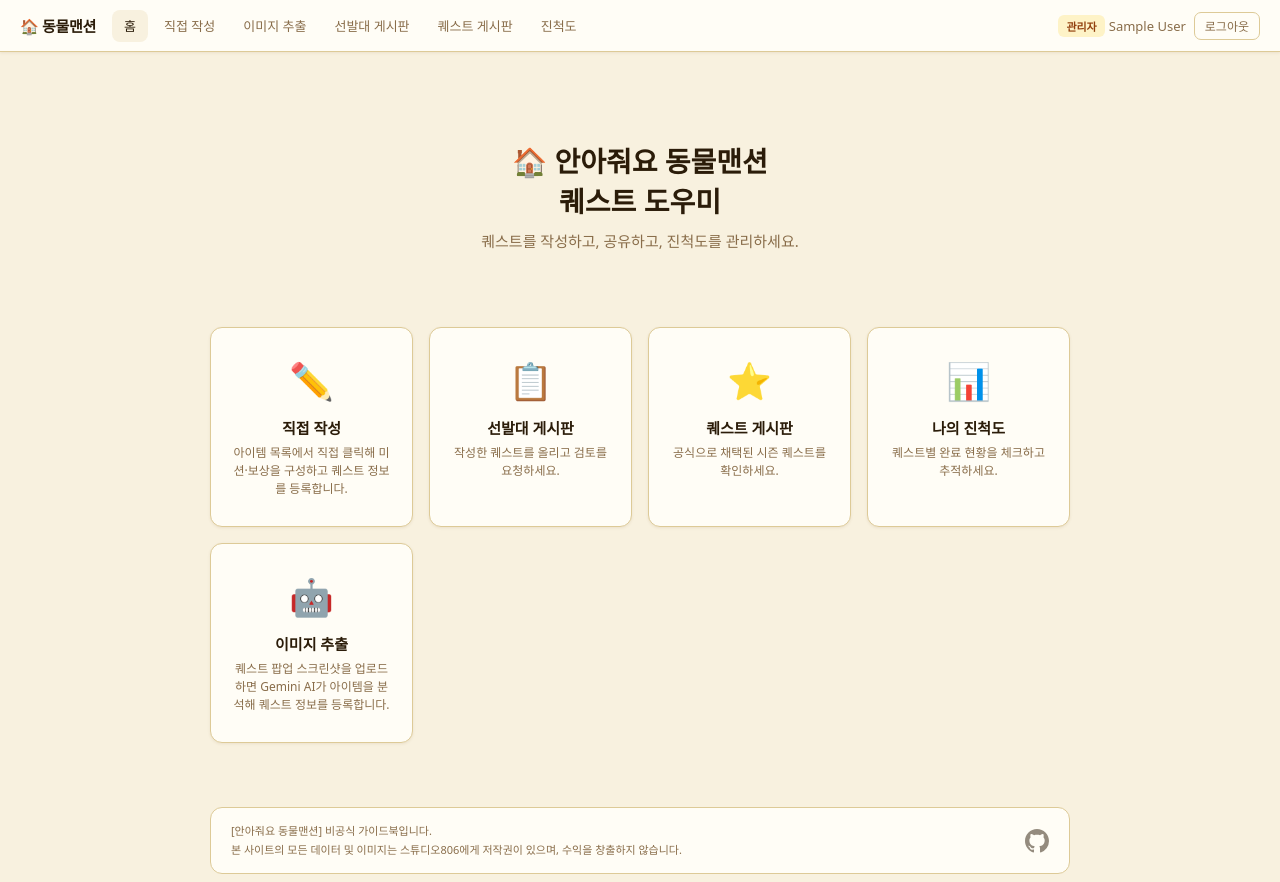
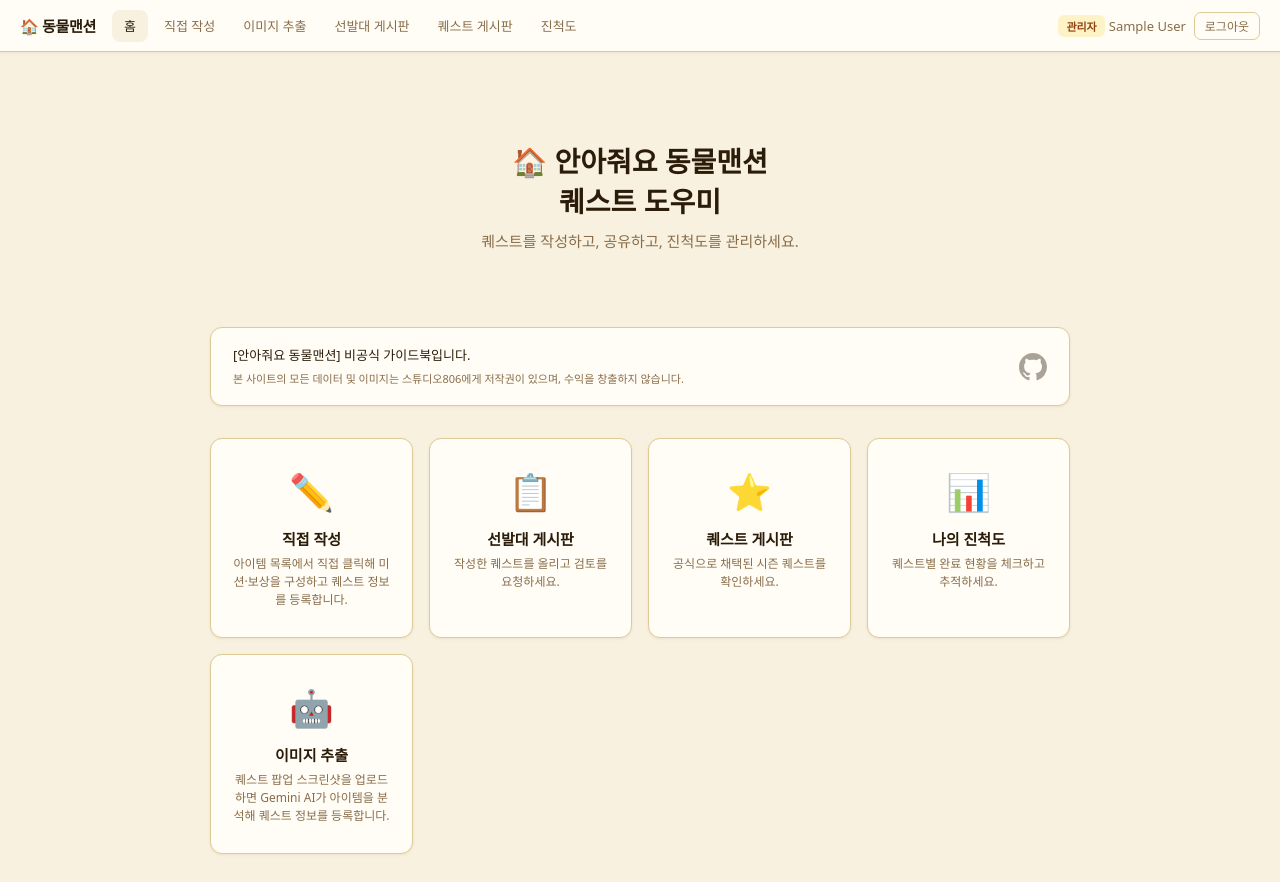
Before and after one commit to sjieys/hugme_mansion_quest_write_helper, a website: page public/pages/main.html in a window 1280 px wide. Drawn offline with Linux system fonts and the light colour scheme; sample sign-in values are in the browser's storage.

Commit message:
Move disclaimer above menu cards, make more prominent

```diff
--- a/public/pages/main.html
+++ b/public/pages/main.html
@@ -31,20 +31,24 @@
     .menu-card p  { margin: 0; font-size: 12px; color: var(--text-muted); line-height: 1.5; }
 
     .disclaimer {
-      margin: 36px auto 0; max-width: 860px;
+      max-width: 860px; margin: 0 auto 32px;
       display: flex; align-items: center; justify-content: space-between; gap: 16px;
-      padding: 14px 20px; border-radius: var(--radius);
+      padding: 16px 22px; border-radius: var(--radius);
       background: var(--card-bg); border: 1px solid var(--border);
+      box-shadow: var(--shadow-sm);
     }
     .disclaimer p {
-      margin: 0; font-size: 11px; color: var(--text-muted); line-height: 1.7;
+      margin: 0; font-size: 13px; color: var(--text); line-height: 1.8; font-weight: 500;
+    }
+    .disclaimer p span {
+      display: block; font-size: 11px; color: var(--text-muted); font-weight: 400; margin-top: 2px;
     }
     .disclaimer a {
-      color: var(--text); flex-shrink: 0; opacity: 0.5;
+      color: var(--text); flex-shrink: 0; opacity: 0.4;
       transition: opacity 0.15s;
     }
     .disclaimer a:hover { opacity: 1; }
-    .disclaimer svg { display: block; width: 24px; height: 24px; }
+    .disclaimer svg { display: block; width: 28px; height: 28px; }
   </style>
 </head>
 <body>
@@ -68,6 +72,25 @@
     <div class="hero">
       <h1>🏠 안아줘요 동물맨션<br>퀘스트 도우미</h1>
       <p>퀘스트를 작성하고, 공유하고, 진척도를 관리하세요.</p>
+    </div>
+
+    <div class="disclaimer">
+      <p>
+        [안아줘요 동물맨션] 비공식 가이드북입니다.
+        <span>본 사이트의 모든 데이터 및 이미지는 스튜디오806에게 저작권이 있으며, 수익을 창출하지 않습니다.</span>
+      </p>
+      <a href="https://github.com/sjieys/hugme_mansion_quest_write_helper" target="_blank" title="GitHub">
+        <svg viewBox="0 0 16 16" fill="currentColor" xmlns="http://www.w3.org/2000/svg">
+          <path d="M8 0C3.58 0 0 3.58 0 8c0 3.54 2.29 6.53 5.47 7.59.4.07.55-.17.55-.38
+            0-.19-.01-.82-.01-1.49-2.01.37-2.53-.49-2.69-.94-.09-.23-.48-.94-.82-1.13
+            -.28-.15-.68-.52-.01-.53.63-.01 1.08.58 1.23.82.72 1.21 1.87.87 2.33.66
+            .07-.52.28-.87.51-1.07-1.78-.2-3.64-.89-3.64-3.95 0-.87.31-1.59.82-2.15
+            -.08-.2-.36-1.02.08-2.12 0 0 .67-.21 2.2.82.64-.18 1.32-.27 2-.27
+            .68 0 1.36.09 2 .27 1.53-1.04 2.2-.82 2.2-.82.44 1.1.16 1.92.08 2.12
+            .51.56.82 1.27.82 2.15 0 3.07-1.87 3.75-3.65 3.95.29.25.54.73.54 1.48
+            0 1.07-.01 1.93-.01 2.2 0 .21.15.46.55.38A8.013 8.013 0 0016 8c0-4.42-3.58-8-8-8z"/>
+        </svg>
+      </a>
     </div>
 
     <div class="menu-grid">
@@ -99,26 +122,6 @@
     </div>
   </div>
 
-    <div class="disclaimer">
-      <p>
-        [안아줘요 동물맨션] 비공식 가이드북입니다.<br>
-        본 사이트의 모든 데이터 및 이미지는 스튜디오806에게 저작권이 있으며, 수익을 창출하지 않습니다.
-      </p>
-      <a href="https://github.com/sjieys/hugme_mansion_quest_write_helper" target="_blank" title="GitHub">
-        <svg viewBox="0 0 16 16" fill="currentColor" xmlns="http://www.w3.org/2000/svg">
-          <path d="M8 0C3.58 0 0 3.58 0 8c0 3.54 2.29 6.53 5.47 7.59.4.07.55-.17.55-.38
-            0-.19-.01-.82-.01-1.49-2.01.37-2.53-.49-2.69-.94-.09-.23-.48-.94-.82-1.13
-            -.28-.15-.68-.52-.01-.53.63-.01 1.08.58 1.23.82.72 1.21 1.87.87 2.33.66
-            .07-.52.28-.87.51-1.07-1.78-.2-3.64-.89-3.64-3.95 0-.87.31-1.59.82-2.15
-            -.08-.2-.36-1.02.08-2.12 0 0 .67-.21 2.2.82.64-.18 1.32-.27 2-.27
-            .68 0 1.36.09 2 .27 1.53-1.04 2.2-.82 2.2-.82.44 1.1.16 1.92.08 2.12
-            .51.56.82 1.27.82 2.15 0 3.07-1.87 3.75-3.65 3.95.29.25.54.73.54 1.48
-            0 1.07-.01 1.93-.01 2.2 0 .21.15.46.55.38A8.013 8.013 0 0016 8c0-4.42-3.58-8-8-8z"/>
-        </svg>
-      </a>
-    </div>
-  </div>
-
   <script type="module">
     import { initNav, requireAuth } from '../hooks/nav.js';
     if (!requireAuth()) throw new Error();
```
